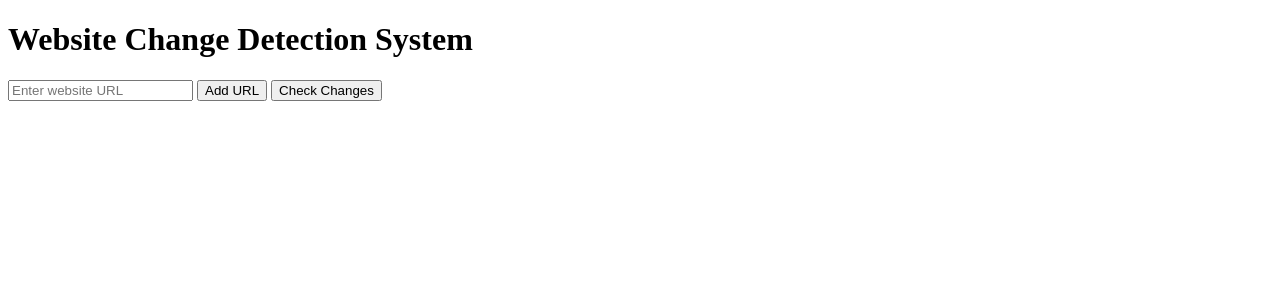
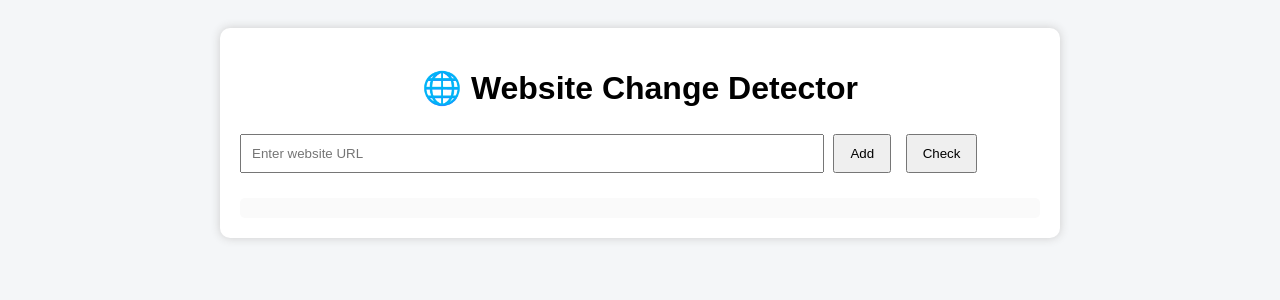
Before and after one commit to YETURINEELSH/website-change-detector, a Flask app: page / in a window 1280 px wide. Shown: the top 300 px of the page. Run offline with Flask 3, Linux system fonts and the light colour scheme.

Commit message:
Improved frontend UI with better visualization

```diff
--- a/templates/index.html
+++ b/templates/index.html
@@ -1,40 +1,114 @@
-
 <!DOCTYPE html>
 <html>
 <head>
     <title>Website Change Detector</title>
+    <style>
+        body {
+            font-family: Arial;
+            background: #f4f6f8;
+            padding: 20px;
+        }
+        h1 {
+            text-align: center;
+        }
+        .container {
+            max-width: 800px;
+            margin: auto;
+            background: white;
+            padding: 20px;
+            border-radius: 10px;
+            box-shadow: 0 0 10px #ccc;
+        }
+        input {
+            width: 70%;
+            padding: 10px;
+        }
+        button {
+            padding: 10px 15px;
+            margin: 5px;
+            cursor: pointer;
+        }
+        .result {
+            margin-top: 20px;
+            padding: 10px;
+            background: #fafafa;
+            border-radius: 5px;
+        }
+        .major {
+            color: red;
+            font-weight: bold;
+        }
+        .minor {
+            color: orange;
+            font-weight: bold;
+        }
+        .added {
+            color: green;
+        }
+        .removed {
+            color: red;
+        }
+    </style>
 </head>
+
 <body>
-    <h1>Website Change Detection System</h1>
+
+<div class="container">
+    <h1>🌐 Website Change Detector</h1>
 
     <input type="text" id="url" placeholder="Enter website URL">
-    <button onclick="addUrl()">Add URL</button>
-    <button onclick="checkChanges()">Check Changes</button>
+    <button onclick="addUrl()">Add</button>
+    <button onclick="checkChanges()">Check</button>
 
-    <pre id="output"></pre>
+    <div class="result" id="output"></div>
+</div>
 
 <script>
 async function addUrl() {
     const url = document.getElementById("url").value;
+
     const res = await fetch("/add", {
         method: "POST",
         headers: {"Content-Type": "application/json"},
         body: JSON.stringify({url})
     });
+
     const data = await res.json();
-            document.getElementById("output").innerText = JSON.stringify(data, null, 2);
+    document.getElementById("output").innerHTML =
+        "<b>" + data.message + "</b>";
 }
 
 async function checkChanges() {
     const url = document.getElementById("url").value;
+
     const res = await fetch("/check", {
         method: "POST",
         headers: {"Content-Type": "application/json"},
         body: JSON.stringify({url})
     });
+
     const data = await res.json();
-            document.getElementById("output").innerText = JSON.stringify(data, null, 2);
+
+    let html = "";
+
+    html += `<h3>🧠 Summary:</h3> <p>${data.summary}</p>`;
+
+    html += `<h3>📊 Type:</h3>
+        <p class="${data.type}">${data.type.toUpperCase()}</p>`;
+
+    html += `<h3>🔍 Changes:</h3>`;
+
+    data.changes.forEach(c => {
+        if (c.startsWith("+")) {
+            html += `<div class="added">${c}</div>`;
+        } else {
+            html += `<div class="removed">${c}</div>`;
+        }
+    });
+
+    document.getElementById("output").innerHTML = html;
 }
 </script>
+
 </body>
 </html>
```
Lines whose indentation alone changed are shown as unchanged.
